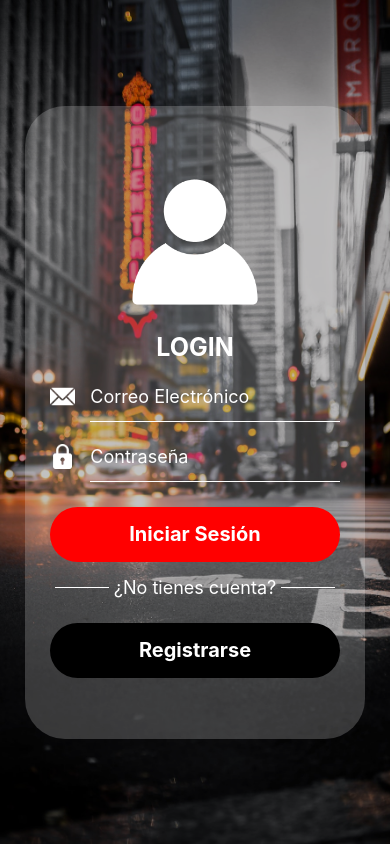
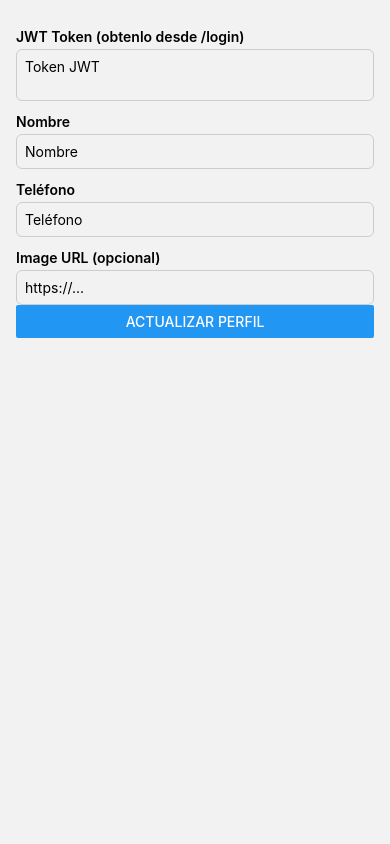
Before and after one commit to diegobeteta24/reactnative, a React Native app in the folder IndriverReactNative/: screen /ProfileEditScreen in a window 390 px wide. Built offline with nearby package versions, Linux system fonts and the light colour scheme.

Commit message:
frontend: add API helper and ProfileEditScreen to test PATCH /api/user with JWT; add route + quick login call

```diff
--- a/IndriverReactNative/presentation/navigator/MainStackNavigator.tsx
+++ b/IndriverReactNative/presentation/navigator/MainStackNavigator.tsx
@@ -1,10 +1,12 @@
 import { createNativeStackNavigator } from "@react-navigation/native-stack";
 import LoginScreen from "../screens/auth/login/LoginScreen";
 import RegisterScreen from "../screens/auth/register/RegisterScreen";
+import ProfileEditScreen from "../screens/profile/ProfileEditScreen";
 
 export type RootStackParamList = {
  LoginScreen: undefined,
  RegisterScreen : undefined,
+ ProfileEditScreen: undefined,
 }
 
 const Stack = createNativeStackNavigator<RootStackParamList>();
@@ -13,7 +15,8 @@ export const MainStackNavigator = () => {
     return (
 <Stack.Navigator initialRouteName="LoginScreen">
    <Stack.Screen options={{ headerShown: false }} name="LoginScreen" component={LoginScreen} />
-   <Stack.Screen options={{ headerShown: false }} name="RegisterScreen" component={RegisterScreen} />
+     <Stack.Screen options={{ headerShown: false }} name="RegisterScreen" component={RegisterScreen} />
+     <Stack.Screen options={{ headerShown: false }} name="ProfileEditScreen" component={ProfileEditScreen} />
  </Stack.Navigator>
     )
 
--- a/IndriverReactNative/presentation/screens/auth/login/LoginScreen.tsx
+++ b/IndriverReactNative/presentation/screens/auth/login/LoginScreen.tsx
@@ -6,6 +6,7 @@ import { RootStackParamList } from '../../../navigator/MainStackNavigator';
 import styles from './styles';
 import { useState } from 'react';
 import EmailValidator from '../../../utils/EmailValidator';
+import Api from '../../../services/api';
 
 //Validar correo electrónico
 
@@ -29,6 +30,18 @@ export default function LoginScreen({ navigation, route}: Props) {
         }
 
          console.log('Iniciar Sesión con:', { email, password });
+        // simple login demo: call API and show token in alert
+        Api.login(email, password).then(res => {
+            if (res && res.token) {
+                Alert.alert('Login OK', 'Token:\n' + res.token);
+            } else if (res && res.user && res.user.token) {
+                Alert.alert('Login OK', 'Token:\n' + res.user.token);
+            } else {
+                Alert.alert('Login fallo', JSON.stringify(res));
+            }
+        }).catch(err => {
+            Alert.alert('Error', String(err));
+        });
     }
 
     return (
@@ -74,6 +87,12 @@ export default function LoginScreen({ navigation, route}: Props) {
                     }}
                 />
 
+                <DefaultRoundedButton
+                    text="Probar Editar Perfil"
+                    onPress={() => navigation.navigate('ProfileEditScreen') }
+                    backgroundColor="#0066cc"
+                />
+
                 <View style={styles.RegisterContainer}>
                     <View style={styles.divider}></View>
                     <Text style={styles.textoRegistro}>¿No tienes cuenta?</Text>
--- /dev/null
+++ b/IndriverReactNative/presentation/screens/profile/ProfileEditScreen.tsx
@@ -0,0 +1,56 @@
+import React, { useState } from 'react';
+import { View, Text, TextInput, Button, Alert, StyleSheet, ScrollView } from 'react-native';
+import * as Api from '../../services/api';
+
+export default function ProfileEditScreen() {
+  const [token, setToken] = useState('');
+  const [name, setName] = useState('');
+  const [phone, setPhone] = useState('');
+  const [imageUrl, setImageUrl] = useState('');
+  const [loading, setLoading] = useState(false);
+
+  const handleUpdate = async () => {
+    if (!token) {
+      Alert.alert('Error', 'Proporciona el token JWT en el campo Token.');
+      return;
+    }
+    setLoading(true);
+    try {
+      const data: any = {};
+      if (name) data.name = name;
+      if (phone) data.phone = phone;
+      if (imageUrl) data.image = imageUrl; // backend accepts image as URL
+
+      const res = await Api.updateUserJson(token, data);
+      setLoading(false);
+      Alert.alert('Respuesta', JSON.stringify(res, null, 2));
+    } catch (err) {
+      setLoading(false);
+      Alert.alert('Error', String(err));
+    }
+  };
+
+  return (
+    <ScrollView contentContainerStyle={styles.container}>
+      <Text style={styles.label}>JWT Token (obtenlo desde /login)</Text>
+      <TextInput style={styles.input} value={token} onChangeText={setToken} placeholder="Token JWT" multiline />
+
+      <Text style={styles.label}>Nombre</Text>
+      <TextInput style={styles.input} value={name} onChangeText={setName} placeholder="Nombre" />
+
+      <Text style={styles.label}>Teléfono</Text>
+      <TextInput style={styles.input} value={phone} onChangeText={setPhone} placeholder="Teléfono" keyboardType="phone-pad" />
+
+      <Text style={styles.label}>Image URL (opcional)</Text>
+      <TextInput style={styles.input} value={imageUrl} onChangeText={setImageUrl} placeholder="https://..." />
+
+      <Button title={loading ? 'Enviando...' : 'Actualizar perfil'} onPress={handleUpdate} disabled={loading} />
+    </ScrollView>
+  );
+}
+
+const styles = StyleSheet.create({
+  container: { padding: 16 },
+  label: { marginTop: 12, marginBottom: 4, fontWeight: '600' },
+  input: { borderWidth: 1, borderColor: '#ccc', padding: 8, borderRadius: 6 },
+});
--- /dev/null
+++ b/IndriverReactNative/presentation/services/api.ts
@@ -0,0 +1,49 @@
+const BASE_URL = 'http://192.168.0.27:30000'; // update to your machine IP/port if needed
+
+export async function login(email: string, password: string) {
+  const res = await fetch(`${BASE_URL}/api/login`, {
+    method: 'POST',
+    headers: { 'Content-Type': 'application/json' },
+    body: JSON.stringify({ email, password }),
+  });
+  return res.json();
+}
+
+export async function register(payload: Record<string, any>) {
+  const res = await fetch(`${BASE_URL}/api/register`, {
+    method: 'POST',
+    headers: { 'Content-Type': 'application/json' },
+    body: JSON.stringify(payload),
+  });
+  return res.json();
+}
+
+// Update user using JSON body (image as URL)
+export async function updateUserJson(token: string, data: Record<string, any>) {
+  const res = await fetch(`${BASE_URL}/api/user`, {
+    method: 'PATCH',
+    headers: {
+      'Content-Type': 'application/json',
+      'Accept': 'application/json',
+      'Authorization': `Bearer ${token}`,
+    },
+    body: JSON.stringify(data),
+  });
+  return res.json();
+}
+
+// Update user using multipart/form-data (for file upload). `fileFieldName` should be 'profile_image_file' to match backend.
+export async function updateUserFile(token: string, form: FormData) {
+  const res = await fetch(`${BASE_URL}/api/user`, {
+    method: 'PATCH',
+    headers: {
+      'Accept': 'application/json',
+      'Authorization': `Bearer ${token}`,
+      // Do NOT set Content-Type; fetch will set the correct boundary for multipart
+    },
+    body: form,
+  });
+  return res.json();
+}
+
+export default { login, register, updateUserJson, updateUserFile };
```
